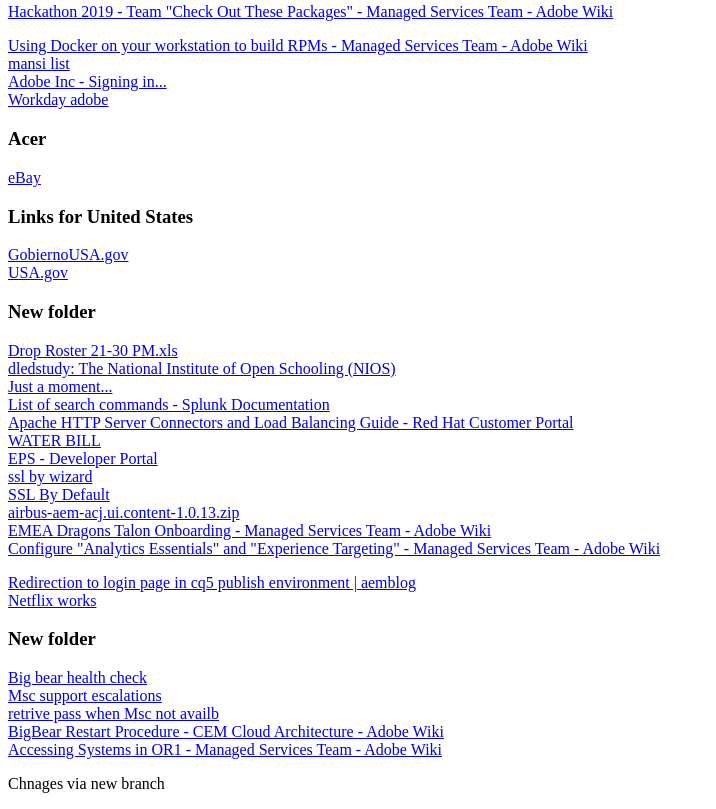
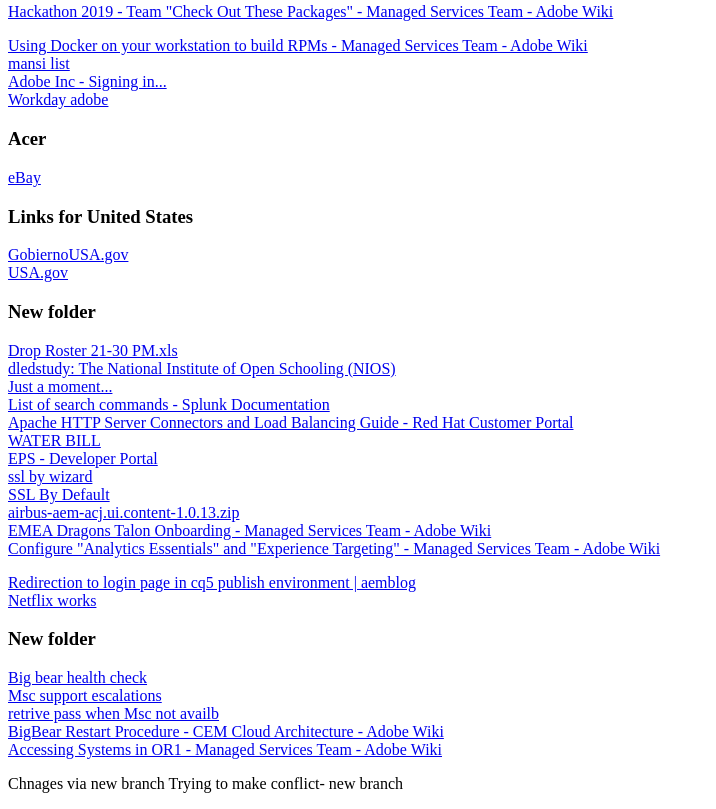
Before and after one commit to poojamadan96/Git, a plain HTML site: page index.html in a window 1280 px wide. Shown: the part 4683-5492 px from the top of the page, without its empty margins (0-716 px from the left). Drawn offline with Linux system fonts and the light colour scheme.

Commit message:
Changes for index

```diff
--- a/index.html
+++ b/index.html
@@ -301,3 +301,4 @@
 
 
 Chnages via new branch
+Trying to make conflict- new branch
```
